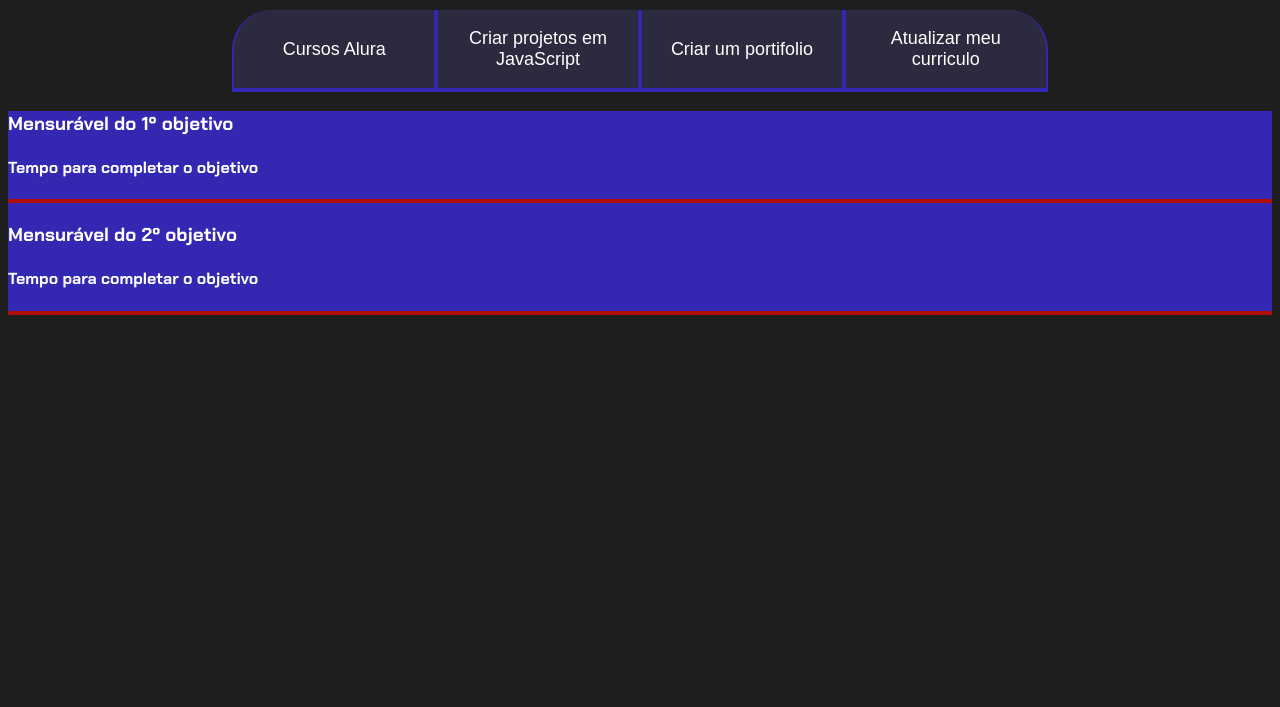
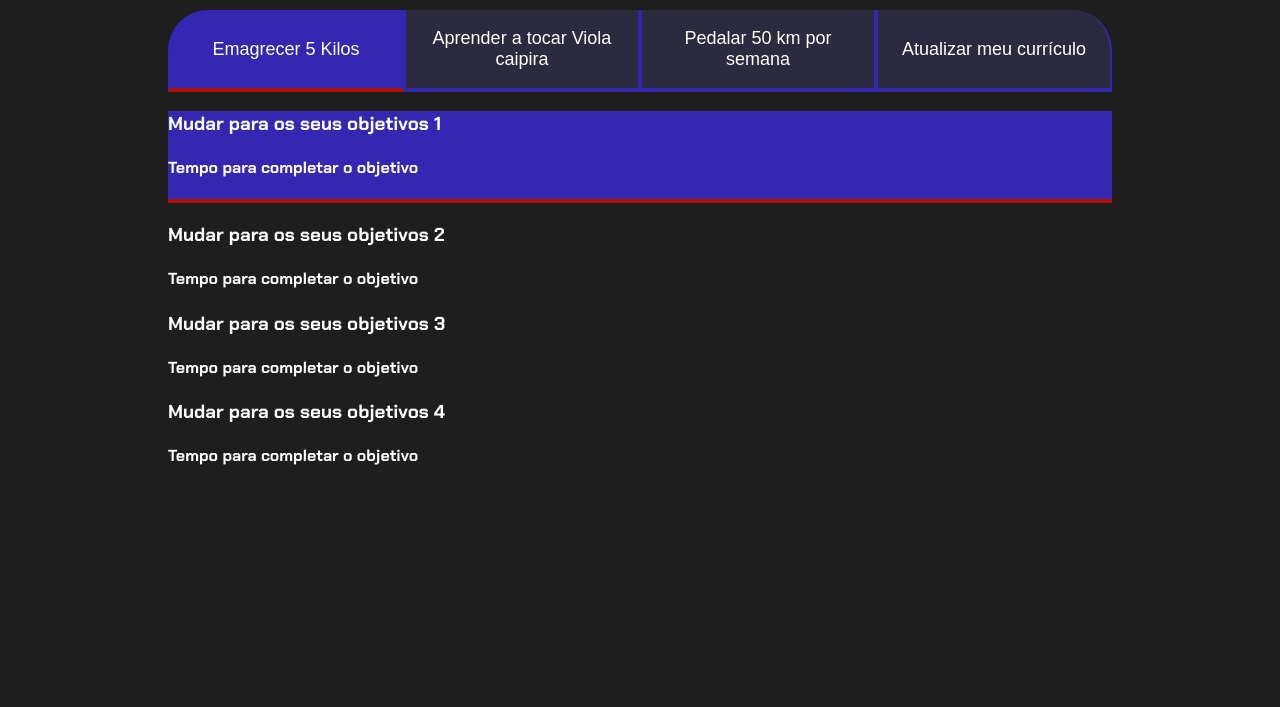
Before and after one commit to CleberPrestes/projeto-programacao2-2024, a plain HTML site: page index.html in a window 1280 px wide. Shown: the part 93-800 px from the top of the page. Drawn offline with Linux system fonts and the light colour scheme.

Commit message:
Update index.html

```diff
--- a/index.html
+++ b/index.html
@@ -1,40 +1,52 @@
 <!DOCTYPE html>
 <html lang="pt-br">
+
 <head>
     <meta charset="UTF-8">
     <meta name="viewport" content="width=device-width, initial-scale=1.0">
-    <title>Meus objetivos do anos</title>
+    <title>Projeto de Vida</title>
     <link rel="stylesheet" href="style.css">
 </head>
+
 <body>
+
     <section class="conteudo-principal">
-        <h2 class="titulo-principal">Objetivos do ano</h2>
-        <div class="botoes">
-            <button class="botao">Cursos Alura</button>
-            <button class="botao">Criar projetos em JavaScript</button>
-            <button class="botao">Criar um portifolio</button>
-            <button class="botao">Atualizar meu curriculo</button>
+        <h2 class="titulo-principal">Meus Objetivos do ano<span>_</span></h2>
+        <div class="conteudo">
+            <div class="botoes">
+                <button class="botao ativo">Emagrecer 5 Kilos</button>
+                <button class="botao">Aprender a tocar Viola caipira</button>
+                <button class="botao">Pedalar 50 km por semana</button>
+                <button class="botao">Atualizar meu currículo</button>
+            </div>
+            <div class="abas-textos">
+                <div class="aba-conteudo ativo">
+                    <h3 class="aba-conteudo-titulo-principal">Mudar para os seus objetivos 1</h3>
+                    <h4 class="aba-conteudo-titulo-secundario">Tempo para completar o objetivo</h4>
+                    <div class="contador"></div>
+                </div>
+                <div class="aba-conteudo">
+                    <h3 class="aba-conteudo-titulo-principal">Mudar para os seus objetivos 2</h3>
+                    <h4 class="aba-conteudo-titulo-secundario">Tempo para completar o objetivo</h4>
+                    <div class="contador"></div>
+
+                </div>
+                <div class="aba-conteudo">
+                    <h3 class="aba-conteudo-titulo-principal">Mudar para os seus objetivos 3</h3>
+                    <h4 class="aba-conteudo-titulo-secundario">Tempo para completar o objetivo</h4>
+                    <div class="contador"></div>
+
+                </div>
+                <div class="aba-conteudo">
+                    <h3 class="aba-conteudo-titulo-principal">Mudar para os seus objetivos 4</h3>
+                    <h4 class="aba-conteudo-titulo-secundario">Tempo para completar o objetivo</h4>
+                    <div class="contador"></div>
+
+                </div>
+            </div>
         </div>
     </section>
-
-    <div class="aba-conteudo ativo">
-
-        <div class="aba-conteudo ativo">
-
-              <h3 class="aba-conteudo-titulo-principal">Mensurável do 1º objetivo</h3>
-
-              <h4 class="aba-conteudo-titulo-secundario">Tempo para completar o objetivo</h4>
-
-          </div>
-
-          <div class="aba-conteudo">
-
-              <h3 class="aba-conteudo-titulo-principal">Mensurável do 2º objetivo</h3>
-
-              <h4 class="aba-conteudo-titulo-secundario">Tempo para completar o objetivo</h4>
-
-          </div>
-
     <script src="main.js"></script>
 </body>
+
 </html>
```
